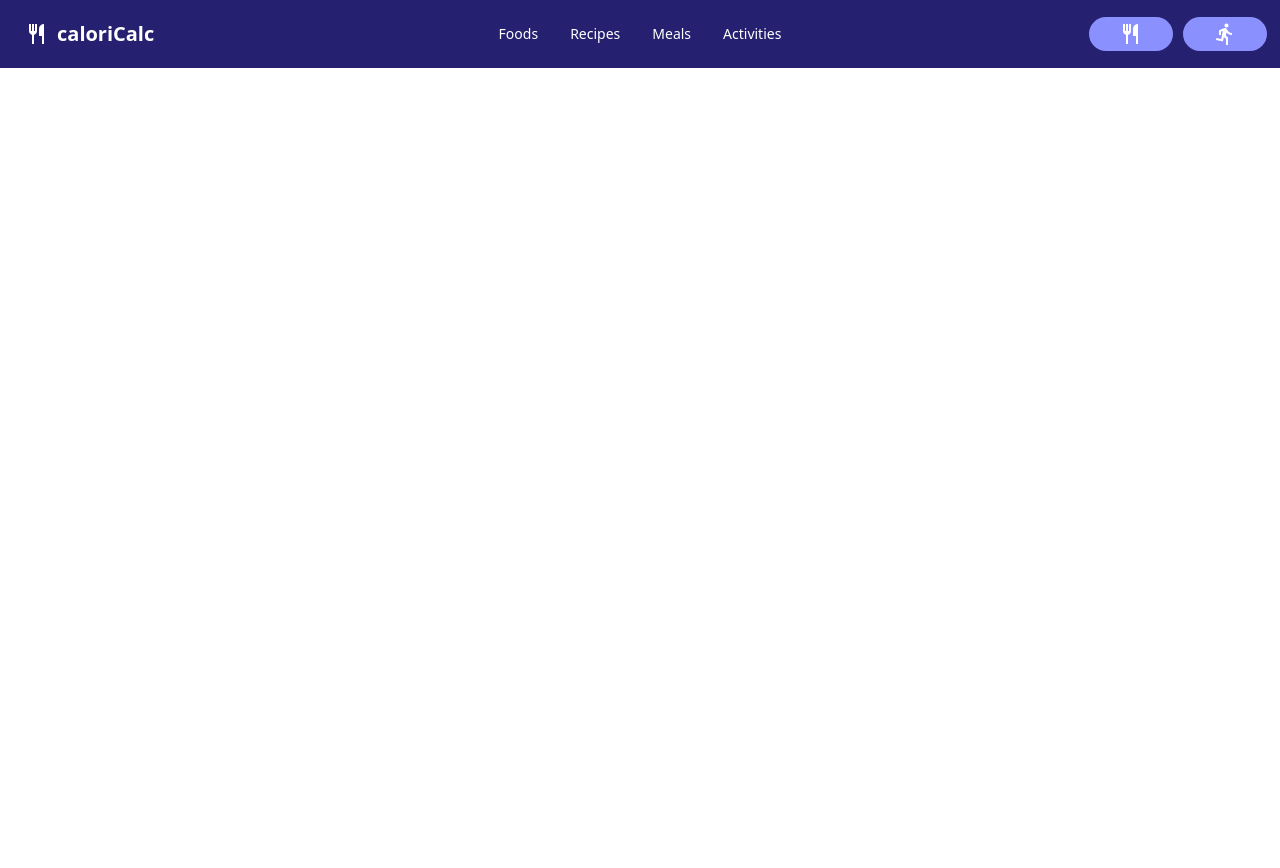
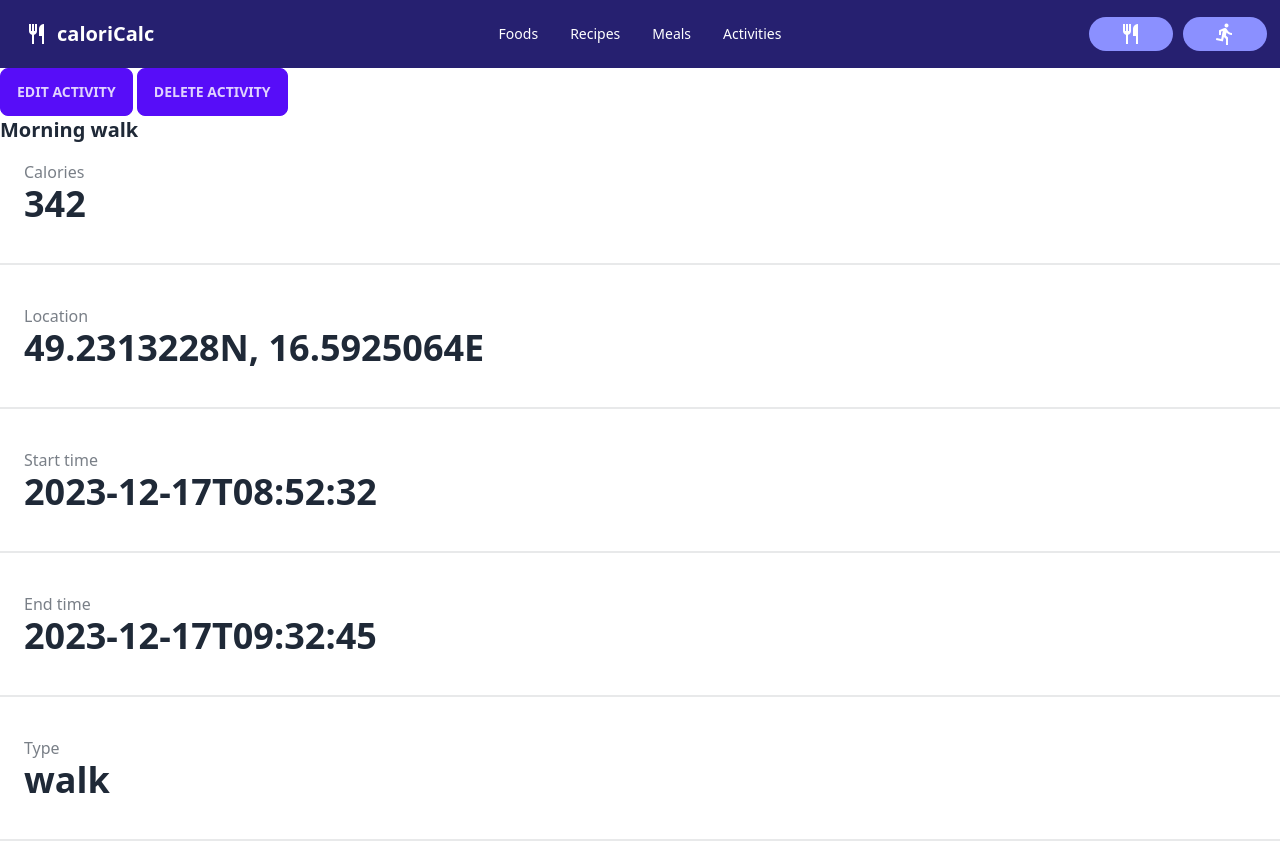
Before and after one commit to mstrlc/itu-project, a SvelteKit app in the folder caloricalc/: page /activities/1 in a window 1280 px wide. Built offline with nearby package versions, Linux system fonts and the light colour scheme.

Commit message:
added activity detail

```diff
--- a/caloricalc/src/routes/activities/+page.svelte
+++ b/caloricalc/src/routes/activities/+page.svelte
@@ -22,8 +22,8 @@
         activities = await getActivities();
     });
 
-    const navigateToActivityDetail = () => {
-        window.location.href = '/activities/' + activity.id + '/';
+    const navigateToActivityDetail = (id) => {
+        window.location.href = '/activities/' + id + '/';
     };
 
     const navigateToAddActivity = () => {
@@ -47,9 +47,7 @@
 		<thead>
 			<tr>
                 <th>Picture</th>
-				<th>Location</th>
 				<th>Start</th>
-				<th>End</th>
 				<th>Type</th>
 				<th>Calories</th>
 			</tr>
@@ -70,9 +68,7 @@
                             </div>
                           </div>
                         </td>
-                        <td>{activity.location}</td>
                         <td>{activity.time}</td>
-                        <td>{activity.end}</td>
                         <td>{activity.type}</td>
                         <td>{activity.calories} kcal</td>
                         <th>
--- a/caloricalc/src/routes/activities/[id]/+page.svelte
+++ b/caloricalc/src/routes/activities/[id]/+page.svelte
@@ -1,3 +1,73 @@
 <script>
-    /** @type {import('./$types').PageData} */
+    import { page } from '$app/stores';
+    import { getActivity , deleteActivity} from '../../../lib/api/activities';
+    import { onMount } from 'svelte';
+
+    var activity;
+    onMount(async () => {
+		activity = await getActivity($page.params.id);
+	});
+
+    const navigateToEditActivity = () => {
+        window.location.href = '/activities/' + $page.params.id + '/edit';
+    };
+
+    const handleDeleteActivity = async () => {
+        deleteActivity($page.params.id);
+        window.location.href = '/activities';
+    };
 </script>
+
+{#if activity}
+    <button class="btn btn-primary" on:click={navigateToEditActivity}>Edit Activity</button>
+    <button class="btn btn-primary" on:click={handleDeleteActivity}>Delete Activity</button>
+
+    <div>
+        <div class="text-xl font-bold">{activity.name}</div>
+    </div>
+
+    <div class="stat">
+        <div class="stat-title">Calories</div>
+        <div class="stat-value">{activity.calories}</div>
+    </div>
+
+    <div class="flex flex-col w-full">
+        <div class="divider"></div>
+    </div>
+
+    <div class="stat">
+        <div class="stat-title">Location</div>
+        <div class="stat-value">{activity.location}</div>
+    </div>
+
+    <div class="flex flex-col w-full">
+        <div class="divider"></div>
+    </div>
+
+    <div class="stat">
+        <div class="stat-title">Start time</div>
+        <div class="stat-value">{activity.time}</div>
+    </div>
+
+    <div class="flex flex-col w-full">
+        <div class="divider"></div>
+    </div>
+
+    <div class="stat">
+        <div class="stat-title">End time</div>
+        <div class="stat-value">{activity.end}</div>
+    </div>
+
+    <div class="flex flex-col w-full">
+        <div class="divider"></div>
+    </div>
+
+    <div class="stat">
+        <div class="stat-title">Type</div>
+        <div class="stat-value">{activity.type}</div>
+    </div>
+
+    <div class="flex flex-col w-full">
+        <div class="divider"></div>
+    </div>
+{/if}
```
